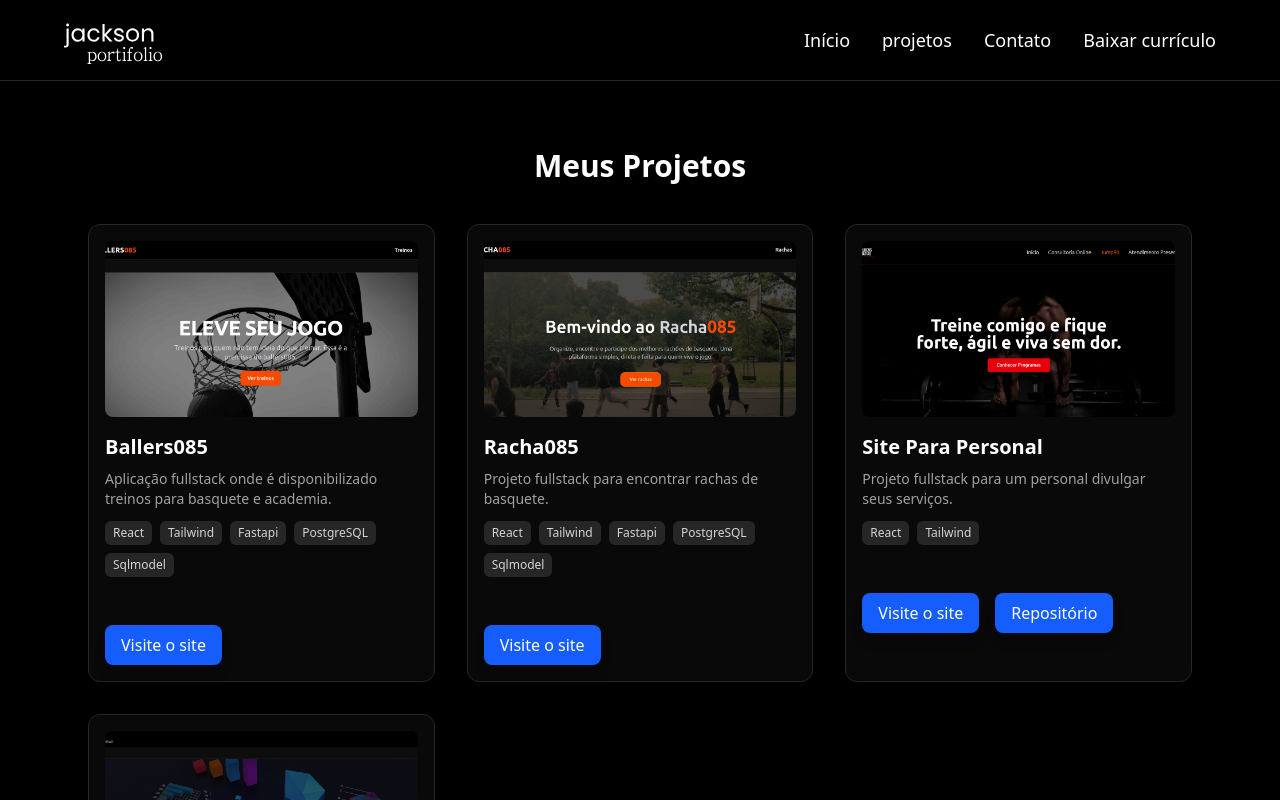
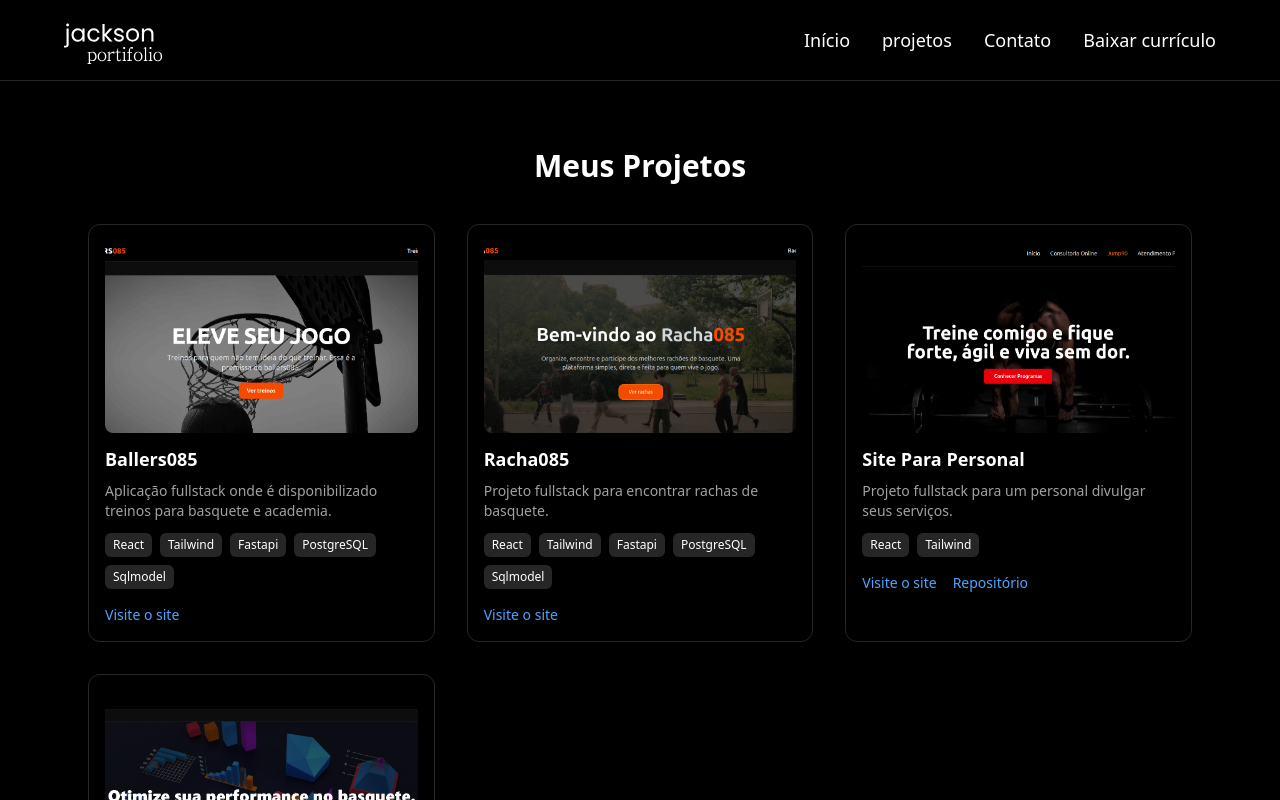
Before and after one commit to JackDev085/portfolio, a React (Vite) app: page /projects in a window 1280 px wide. Shown: the top 800 px of the page. Built offline with nearby package versions, Linux system fonts and the light colour scheme.

Commit message:
fix: ajustando arquiteturas de pastas

```diff
--- a/src/components/ProjectCard.jsx
+++ b/src/components/ProjectCard.jsx
@@ -10,19 +10,32 @@ export default function ProjectCard({ project }) {
 
       <div className="flex flex-wrap gap-2 mt-3">
         {project.tags.map((tag, i) => (
-          <span
-            key={i}
-            className="text-xs bg-neutral-800 px-2 py-1 rounded-md"
-          >
+          <span key={i} className="text-xs bg-neutral-800 px-2 py-1 rounded-md">
             {tag}
           </span>
         ))}
       </div>
 
       <div className="flex gap-4 mt-4 text-sm">
-        <a href={project.repo} className="text-blue-400 hover:underline">Repo</a>
         {project.demo && (
-          <a href={project.demo} className="text-blue-400 hover:underline">Demo</a>
+          <a
+            href={project.demo}
+            className="text-blue-400 hover:underline"
+            rel="noreferrer"
+            target="_blank"
+          >
+            Visite o site
+          </a>
+        )}
+        {project.repo && (
+          <a
+            href={project.repo}
+            className="text-blue-400 hover:underline"
+            rel="noreferrer"
+            target="_blank"
+          >
+            Repositório
+          </a>
         )}
       </div>
     </div>
--- a/src/components/Projects.jsx
+++ /dev/null
@@ -1,69 +0,0 @@
-import { projects } from "../data/projects";
-
-export default function Projects() {
-  return (
-    <section className="max-w-6xl mx-auto px-6 py-16">
-      {/* Título */}
-      <h2 className="text-3xl font-bold mb-10 text-center">Meus Projetos</h2>
-
-      {/* Grid */}
-      <div className="grid sm:grid-cols-2 lg:grid-cols-3 gap-8">
-        {projects.map((project) => (
-          <div
-            key={project.id}
-            className="border border-neutral-800 rounded-xl p-4 bg-neutral-900/40 hover:bg-neutral-800 transition shadow-md"
-          >
-            {/* Imagem */}
-            <img
-              src={project.image}
-              className="w-full h-44 object-cover rounded-lg mb-4"
-              alt={project.title}
-            />
-
-            {/* Título */}
-            <h3 className="text-xl font-semibold">{project.title}</h3>
-
-            {/* Descrição */}
-            <p className="text-neutral-400 text-sm mt-2 line-clamp-3">
-              {project.description}
-            </p>
-
-            {/* Tags */}
-            <div className="flex flex-wrap gap-2 mt-3">
-              {project.tags.map((tag, idx) => (
-                <span
-                  key={idx}
-                  className="text-xs px-2 py-1 bg-neutral-800 rounded-md text-neutral-300"
-                >
-                  {tag}
-                </span>
-              ))}
-            </div>
-
-            {/* Links */}
-            <div className="flex gap-4 mt-4">
-              {project.demo && (
-                <a
-                  href={project.demo}
-                  target="_blank"
-                  className="mt-8 bg-blue-600 hover:bg-blue-700 px-4 py-2 rounded-lg text-white font-medium transition shadow-lg"
-                >
-                  Visite o site
-                </a>
-              )}
-              {project.repo && (
-                <a
-                  href={project.repo}
-                  target="_blank"
-                  className="mt-8 bg-blue-600 hover:bg-blue-700 px-4 py-2 rounded-lg text-white font-medium transition shadow-lg"
-                >
-                  Repositório
-                </a>
-              )}
-            </div>
-          </div>
-        ))}
-      </div>
-    </section>
-  );
-}
--- /dev/null
+++ b/src/pages/Projects.jsx
@@ -0,0 +1,16 @@
+import ProjectCard from "../components/ProjectCard";
+import { projects } from "../data/projects";
+
+export default function Projects() {
+  return (
+    <section className="max-w-6xl mx-auto px-6 py-16">
+      <h2 className="text-3xl font-bold mb-10 text-center">Meus Projetos</h2>
+
+      <div className="grid sm:grid-cols-2 lg:grid-cols-3 gap-8">
+        {projects.map((project) => (
+          <ProjectCard project={project} />
+        ))}
+      </div>
+    </section>
+  );
+}
```
Also changed, not shown: src/App.jsx (+7 -9 lines), src/pages/Contact.jsx (renamed from src/components/Contact.jsx), src/pages/Home.jsx (renamed from src/components/Home.jsx).
